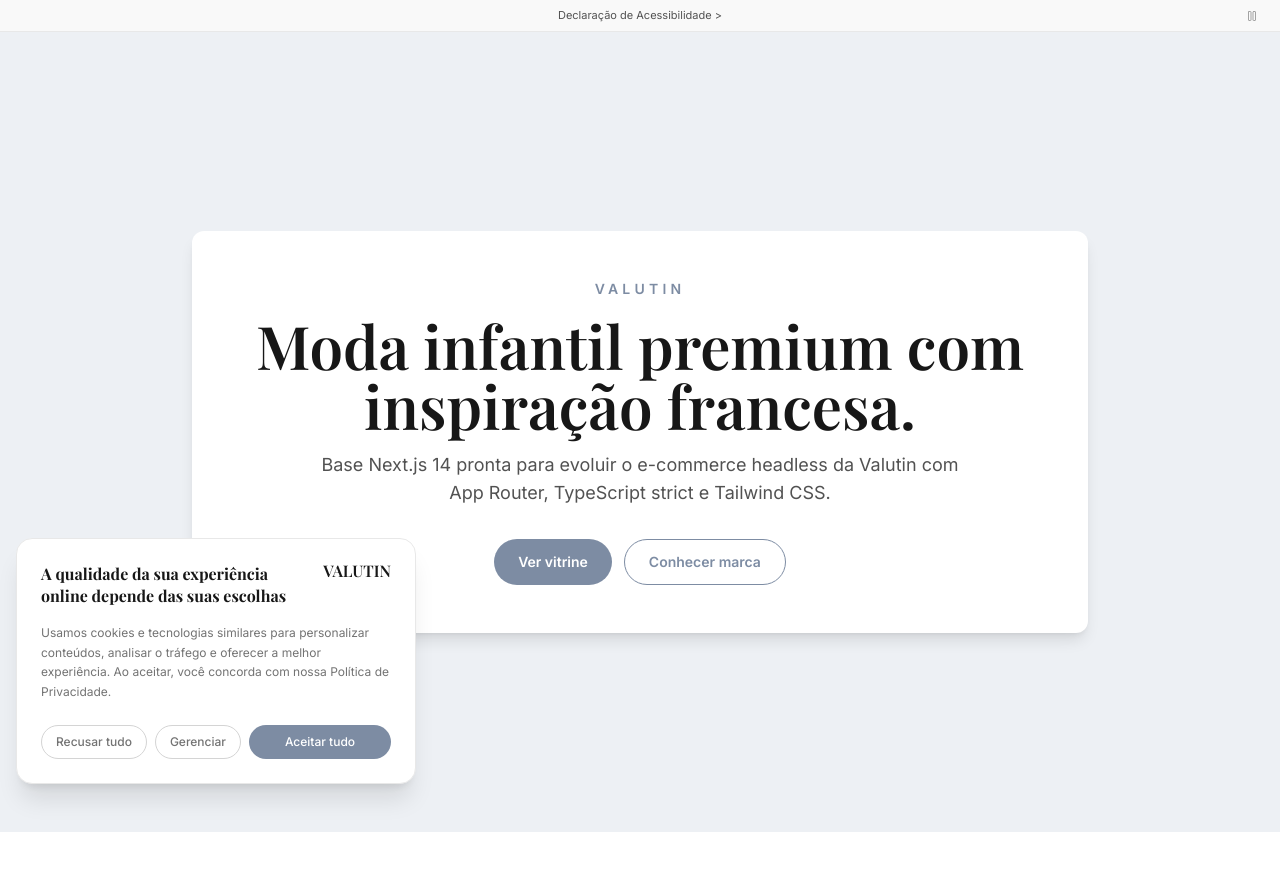
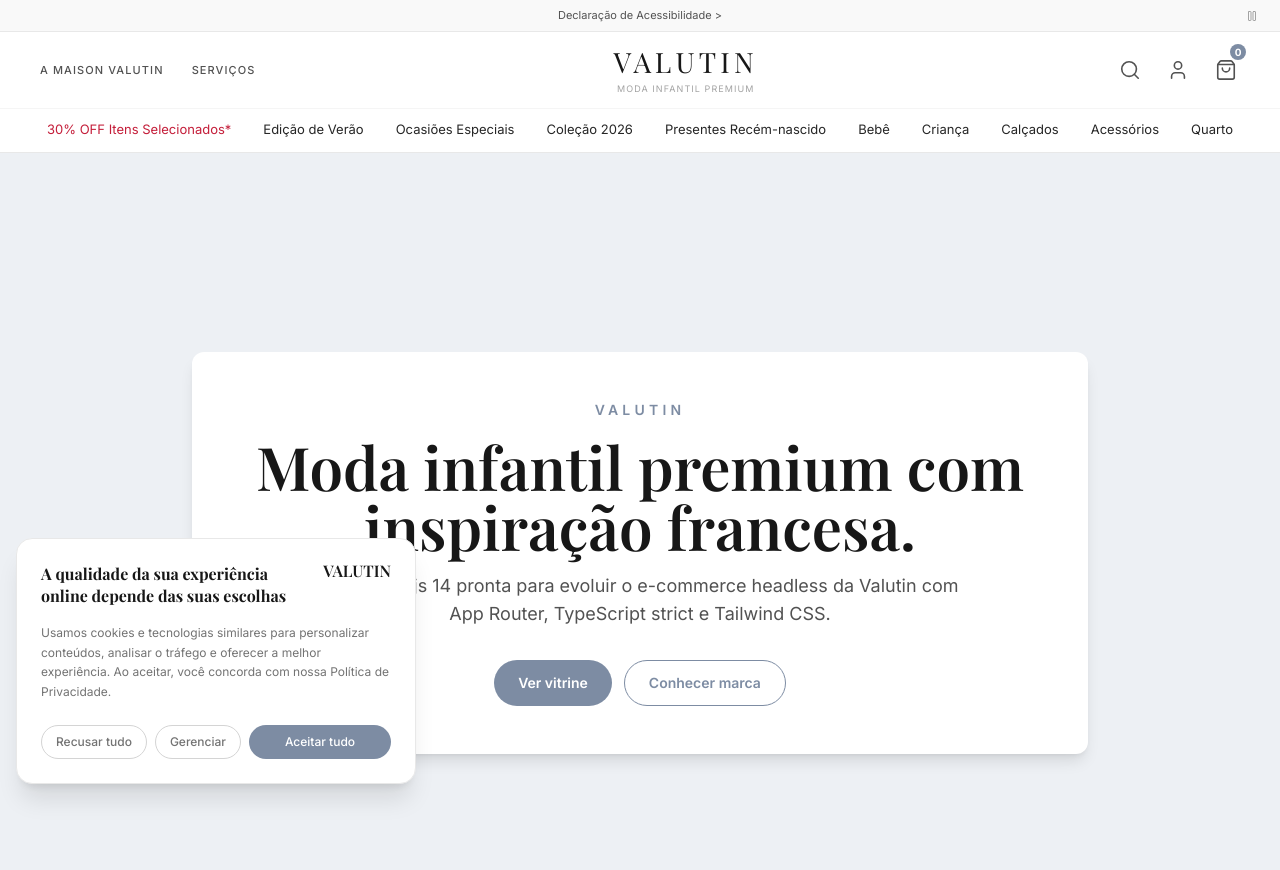
Before and after one commit to emeverton/valutin-ecommerce, a Next.js app: page / in a window 1280 px wide. Shown: the top 870 px of the page. Before the commit the page ends 832 px from the top, so only its background shows below. Built offline with nearby package versions, Linux system fonts and the light colour scheme.

Commit message:
feat: add Header with navigation, logo and cart/account icons

```diff
--- a/src/app/layout.tsx
+++ b/src/app/layout.tsx
@@ -1,6 +1,7 @@
 import type { Metadata } from "next";
 import { Inter, Playfair_Display } from "next/font/google";
 import { CookieBanner } from "@/components/gdpr/CookieBanner";
+import { Header } from "@/components/layout/Header";
 import { Topbar } from "@/components/layout/Topbar";
 import "./globals.css";
 
@@ -36,6 +37,7 @@ export default function RootLayout({
     >
       <body className="flex min-h-full flex-col font-body">
         <Topbar />
+        <Header />
         {children}
         <CookieBanner />
       </body>
--- /dev/null
+++ b/src/components/layout/Header.tsx
@@ -0,0 +1,110 @@
+"use client";
+
+import { Search, ShoppingBag, User } from "lucide-react";
+import Link from "next/link";
+import { useState } from "react";
+
+import { useCartStore } from "@/store/cartStore";
+import { useDrawerStore } from "@/store/drawerStore";
+
+const primaryLinks = [
+  { label: "A MAISON VALUTIN", href: "/sobre" },
+  { label: "SERVIÇOS", href: "/servicos" },
+];
+
+const navigationItems = [
+  { label: "30% OFF Itens Selecionados*", href: "/promocao", colorClass: "text-promo" },
+  { label: "Edição de Verão", href: "/edicao-verao", colorClass: "text-gray-800" },
+  { label: "Ocasiões Especiais", href: "/ocasioes", colorClass: "text-gray-800" },
+  { label: "Coleção 2026", href: "/novidades", colorClass: "text-gray-800" },
+  { label: "Presentes Recém-nascido", href: "/presentes", colorClass: "text-gray-800" },
+  { label: "Bebê", href: "/bebe", colorClass: "text-gray-800" },
+  { label: "Criança", href: "/crianca", colorClass: "text-gray-800" },
+  { label: "Calçados", href: "/calcados", colorClass: "text-gray-800" },
+  { label: "Acessórios", href: "/acessorios", colorClass: "text-gray-800" },
+  { label: "Quarto", href: "/quarto", colorClass: "text-gray-800" },
+];
+
+export function Header() {
+  const [searchOpen, setSearchOpen] = useState(false);
+  const cartQuantity = useCartStore((state) =>
+    state.items.reduce((total, item) => total + item.quantity, 0),
+  );
+  const openAccount = useDrawerStore((state) => state.openAccount);
+  const openCart = useDrawerStore((state) => state.openCart);
+
+  return (
+    <header className="sticky top-8 z-[200] w-full border-b border-[#E8E8E8] bg-white">
+      <div className="grid h-[76px] grid-cols-[auto_1fr_auto] items-center px-10">
+        <nav aria-label="Links institucionais" className="flex items-center gap-7">
+          {primaryLinks.map((link) => (
+            <Link
+              key={link.href}
+              href={link.href}
+              className="font-body text-[11px] font-medium uppercase leading-none tracking-[0.10em] text-gray-600 transition-colors duration-150 hover:text-gray-900"
+            >
+              {link.label}
+            </Link>
+          ))}
+        </nav>
+
+        <Link href="/" aria-label="Valutin - página inicial" className="justify-self-center text-center">
+          <span className="block font-display text-[28px] leading-none tracking-[0.15em] text-gray-900">
+            VALUTIN
+          </span>
+          <span className="mt-2 block font-body text-[9px] font-normal uppercase leading-none tracking-[0.12em] text-gray-400">
+            Moda Infantil Premium
+          </span>
+        </Link>
+
+        <div className="flex items-center gap-5 justify-self-end text-gray-600">
+          <button
+            aria-label={searchOpen ? "Fechar busca" : "Abrir busca"}
+            aria-pressed={searchOpen}
+            type="button"
+            className="flex h-11 w-7 items-center justify-center transition-colors duration-150 hover:text-gray-900"
+            onClick={() => setSearchOpen((open) => !open)}
+          >
+            <Search aria-hidden="true" size={22} strokeWidth={1.75} />
+          </button>
+
+          <button
+            aria-label="Abrir conta"
+            type="button"
+            className="flex h-11 w-7 items-center justify-center transition-colors duration-150 hover:text-gray-900"
+            onClick={openAccount}
+          >
+            <User aria-hidden="true" size={22} strokeWidth={1.75} />
+          </button>
+
+          <button
+            aria-label={`Abrir carrinho com ${cartQuantity} ${cartQuantity === 1 ? "item" : "itens"}`}
+            type="button"
+            className="relative flex h-11 w-7 items-center justify-center transition-colors duration-150 hover:text-gray-900"
+            onClick={openCart}
+          >
+            <ShoppingBag aria-hidden="true" size={22} strokeWidth={1.75} />
+            <span className="absolute -right-1.5 -top-1 flex h-4 w-4 items-center justify-center rounded-full bg-brand font-body text-[10px] font-bold leading-none text-white">
+              {cartQuantity}
+            </span>
+          </button>
+        </div>
+      </div>
+
+      <nav
+        aria-label="Categorias principais"
+        className="flex h-11 items-center justify-center gap-8 border-t border-gray-100"
+      >
+        {navigationItems.map((item) => (
+          <Link
+            key={item.href}
+            href={item.href}
+            className={`${item.colorClass} border-b-2 border-transparent py-3 font-body text-[13px] font-normal leading-none transition-[border-color] duration-150 hover:border-gray-900`}
+          >
+            {item.label}
+          </Link>
+        ))}
+      </nav>
+    </header>
+  );
+}
```
